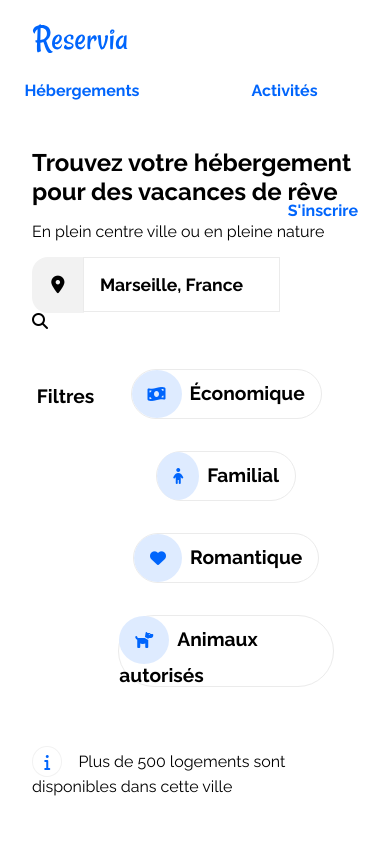
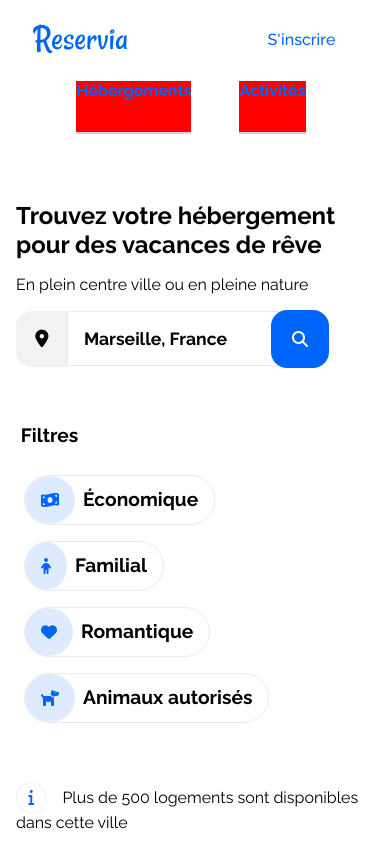
Before and after one commit to Aleexxv/Reservia, a plain HTML site: page index.html in a window 390 px wide. Shown: the top 844 px of the page. Drawn offline with Linux system fonts and the light colour scheme.

Commit message:
90% responsive

```diff
--- a/asset/style.css
+++ b/asset/style.css
@@ -1,10 +1,10 @@
 /*body*/
 body{
     font-family: 'Raleway', sans-serif;
-    margin: 0;
+    margin: 0 auto;
     padding: 0;
+    max-width: 1550px;
 }
-
 
 
 
@@ -36,6 +36,8 @@ header .header{
 .item-menu a{
     padding: 0 2.3rem;
     text-decoration: none;
+    color: black;
+    font-weight: 500;
 }
 
 .item-menu ul{
@@ -46,11 +48,6 @@ header .header{
 
 .item-menu a:link{
     color: #0065FC;
-}
-
-.item-menu a{
-    color: black;
-    font-weight: 500;
 }
 
 .item-menu a:focus{
@@ -72,6 +69,9 @@ header .header{
     color: #0065FC!important;
 }
 
+.register-responsive {
+    display: none;
+}
 
 
             /*MAIN*/
@@ -101,10 +101,12 @@ h1{
 .filter ul{
 padding: 0.5rem;
 flex-wrap: wrap;
+justify-content: start;
 }
 
 .filter ul li{
-    margin: 1rem;
+    margin-bottom: 1rem;
+    margin-right: 1rem;
     padding-right: 1rem;
     border: #ebebeb solid 0.1rem;
     border-radius: 5rem;
@@ -170,6 +172,7 @@ flex-wrap: wrap;
 
 .form{
     padding: 0;
+    display: block ruby;
 }
 
 .marker{
@@ -204,7 +207,13 @@ flex-wrap: wrap;
 }
 
 .button-responsive{
+    background: #0065FC;
+    color: white;
+    padding: 1.3rem;
+    border-radius: 1rem;
     display: none !important;
+    position: relative;
+    right: 0.5rem;
 }
 
 .champ::placeholder{
@@ -234,7 +243,7 @@ flex-wrap: wrap;
 }
 
 .hosting figure{
-    width: 13rem
+    width: 15rem
 }
 
 .hosting img{
@@ -257,7 +266,7 @@ flex-wrap: wrap;
 .popular img{
     border-radius: 1.5rem 0 0 1.5rem;
     object-fit: cover;
-    width: 10rem;
+    width: 8rem;
 }
 
 .popular figcaption{
@@ -399,26 +408,34 @@ footer a{
     color: black;
 }
 
-@media screen and (max-width: 1280px){
+@media screen and (max-width: 1260px){
+
     #hosting{
         flex-wrap: wrap;
+    }
+
+    .hosting{
+        margin-right: 0;
     }
 
     .popular{
         margin-top: 2rem;
     }
 
-}
-
-@media screen and (max-width: 980px){
-    .hosting figure{
-        width: 100%;
+    footer div{
+        flex-wrap: wrap;
+        justify-content: start
     }
-
 
 }
 
 @media screen and (max-width: 640px){
+
+    .hosting figure{
+        width: 90%;
+        margin: 1rem auto;
+        box-shadow: rgba(100, 100, 111, 0.2) 0 2rem 2rem 0;
+    }
 
     header{
         margin: 0 1rem;
@@ -435,7 +452,12 @@ footer a{
     .item-menu ul {
         margin: 1rem 0;
         justify-content: center;
-        padding: 0;
+    }
+
+    .item-menu ul li{
+        border-bottom: 2px solid rgb(209, 209, 209);
+        padding: 0 0 2rem 0;
+        background: red;
     }
 
     .item-menu ul a {
@@ -445,20 +467,24 @@ footer a{
     }
 
 
-
     header:first-child{
         flex-direction: column;
         padding: 0;
     }
 
     .h1, .filter, .search-bar, .info{
-        margin: 0 2rem;
+        margin: 0 1rem;
     }
 
     .register {
-        position: absolute;
-        bottom: 39rem;
-        right: 2rem;
+        display: none;
+    }
+
+    .register-responsive{
+        display: initial;
+        position: relative;
+        bottom: 7.5rem;
+        left: 75%;
     }
 
     .champ{
@@ -473,10 +499,9 @@ footer a{
         display: block !important;
     }
 
-    /* .filter{
-        flex-direction: column;
+    .filter{
         flex-wrap: wrap;
-    } */
+    }
 
     .filter ul{
         margin-top: 0;
@@ -494,21 +519,16 @@ footer a{
         flex-direction: column;
         padding: 0;
         background: none;
-        margin: 0 2rem;
+        margin: 0 1rem;
     }
 
     .hosting img{
         height: 10rem;
     }
 
-    .hosting figure{
-        margin: 1rem auto;
-        width: 95%;
-        box-shadow: rgba(100, 100, 111, 0.2) 0 2rem 2rem 0;
-    }
-
     .popular{
         border-radius: 0;
+        padding: 1rem;
     }
 
     .popular img{
@@ -517,7 +537,6 @@ footer a{
 
     .activity-item-nav{
         margin: 0 3rem;
-        padding-left: 4rem;
     }
 
     .activity{
@@ -545,3 +564,25 @@ footer a{
     }
 
 }
+
+@media screen and (max-width: 540px){
+    .register-responsive {
+        left: 70%;
+    }
+}
+
+@media screen and (max-width: 440px){
+    .register-responsive {
+        left: 60%;
+    }
+
+    .popular img {
+        border-radius: 1.5rem 0 0 1.5rem;
+        object-fit: cover;
+        width: 5rem;
+    }
+
+    .hosting figure {
+        width: 90%;
+    }
+}
--- a/index.html
+++ b/index.html
@@ -28,6 +28,9 @@
                         <a href="#register" class="color-blue">S'inscrire</a>
                     </li>
                 </ul>
+                <li class="register-responsive">
+                    <a href="#register" class="color-blue">S'inscrire</a>
+                </li>
             </nav>
         </div>
     </header>
```
